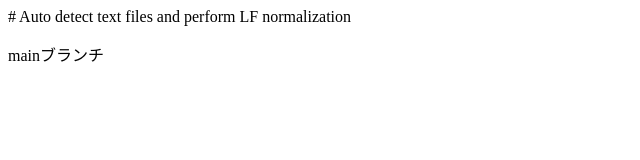
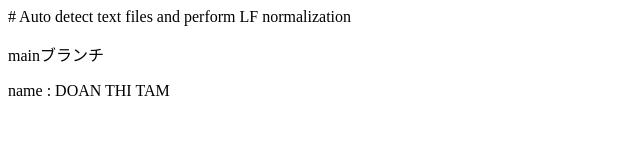
Before and after one commit to TAMDOAN12/branch_text, a plain HTML site: page index.html in a window 1280 px wide. Shown: the whole page, without its empty margins (0-640 px from the left). Drawn offline with Linux system fonts and the light colour scheme.

Commit message:
change name 2

```diff
--- a/index.html
+++ b/index.html
@@ -8,5 +8,6 @@
 </head>
 <body>
     <p>mainブランチ</p>
+    <p>name : DOAN THI TAM</p>
 </body>
 </html>
```
